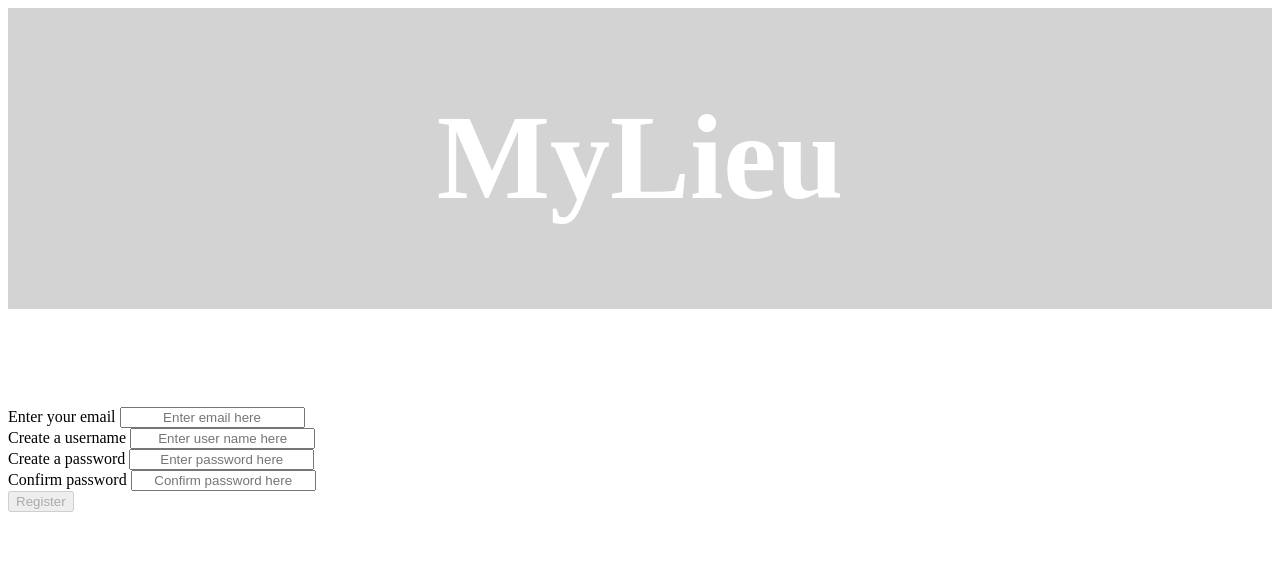
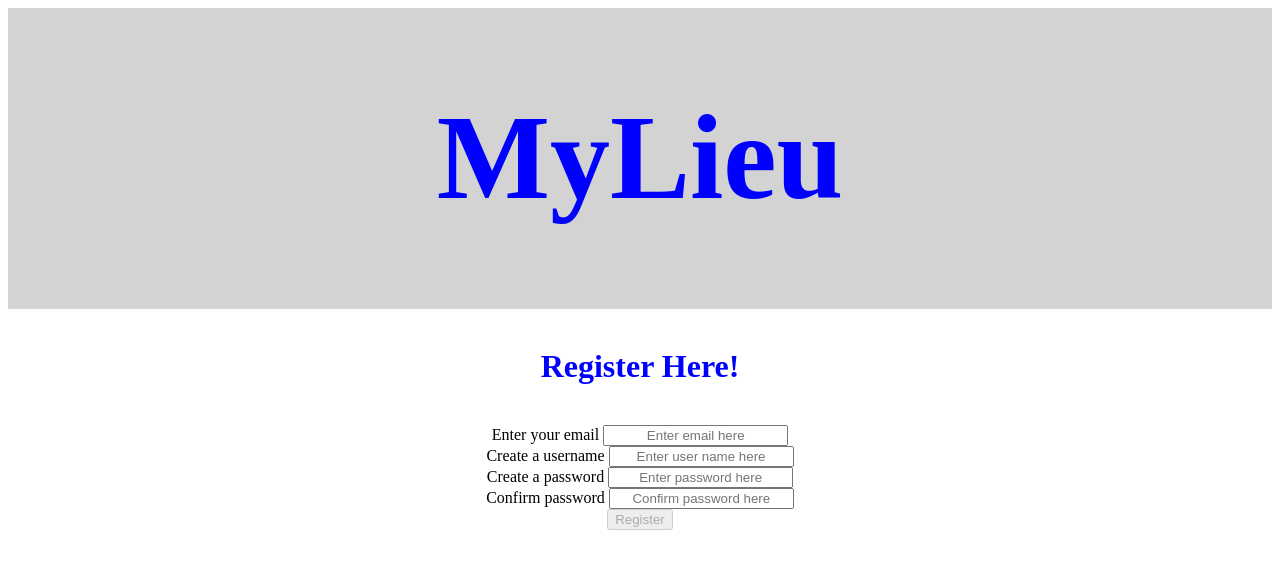
Before and after one commit to sbandy9210/MediumFrontEnd, a React (Create React App) app: page /register in a window 1280 px wide. Shown: the top 568 px of the page. Built offline with nearby package versions, Linux system fonts and the light colour scheme.

Commit message:
Updated app.css for Register

```diff
--- a/src/pages/Register.js
+++ b/src/pages/Register.js
@@ -42,12 +42,14 @@ return(
     <div className='Register'>
 
         <h1>Register Here!</h1>
+        <br/>
 
         <form className='register' onSubmit={handleSubmit}>
 
 
         <label htmlFor='email'> Enter your email </label>
         <input
+            className='email'
             type='text'
             placeholder='Enter email here'
             onChange={handleChange}
--- a/src/styles/app.css
+++ b/src/styles/app.css
@@ -1,11 +1,6 @@
+h1 {
 
-
-app {
-
-}
-
-h1 {
-    color: white;
+    color: blue;
 }
 
 .header {
@@ -54,13 +49,17 @@ h1 {
 }
 
 .editAndDeleteButton {
-    float: ;
+    /* float: ; */
 }
 
 .myPageLeftDiv {
     float: left;
     height: 100%;
     width: 25%;
+}
+
+.Register {
+    text-align: center;
 }
 
 .myPageRightDiv {
```
